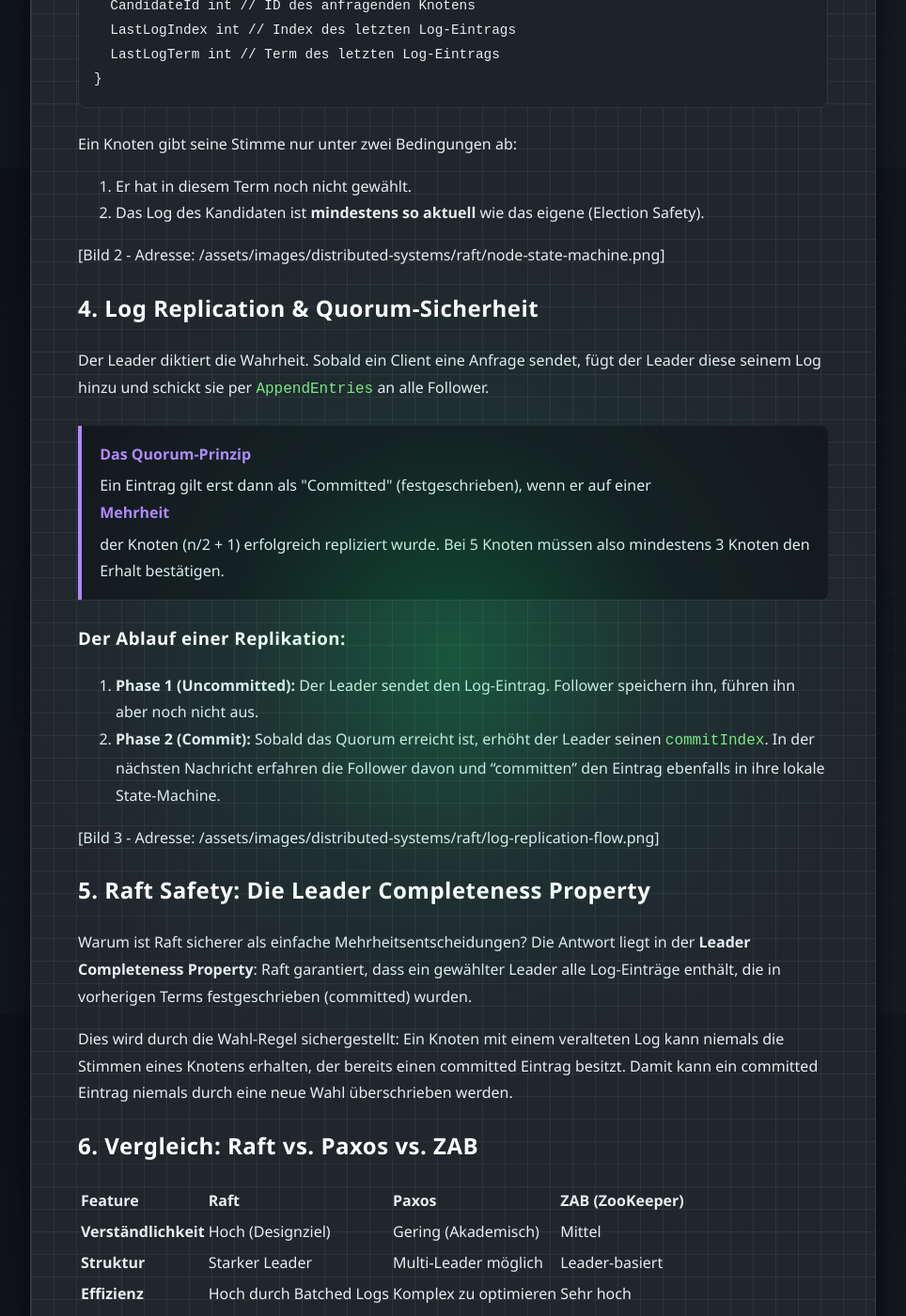
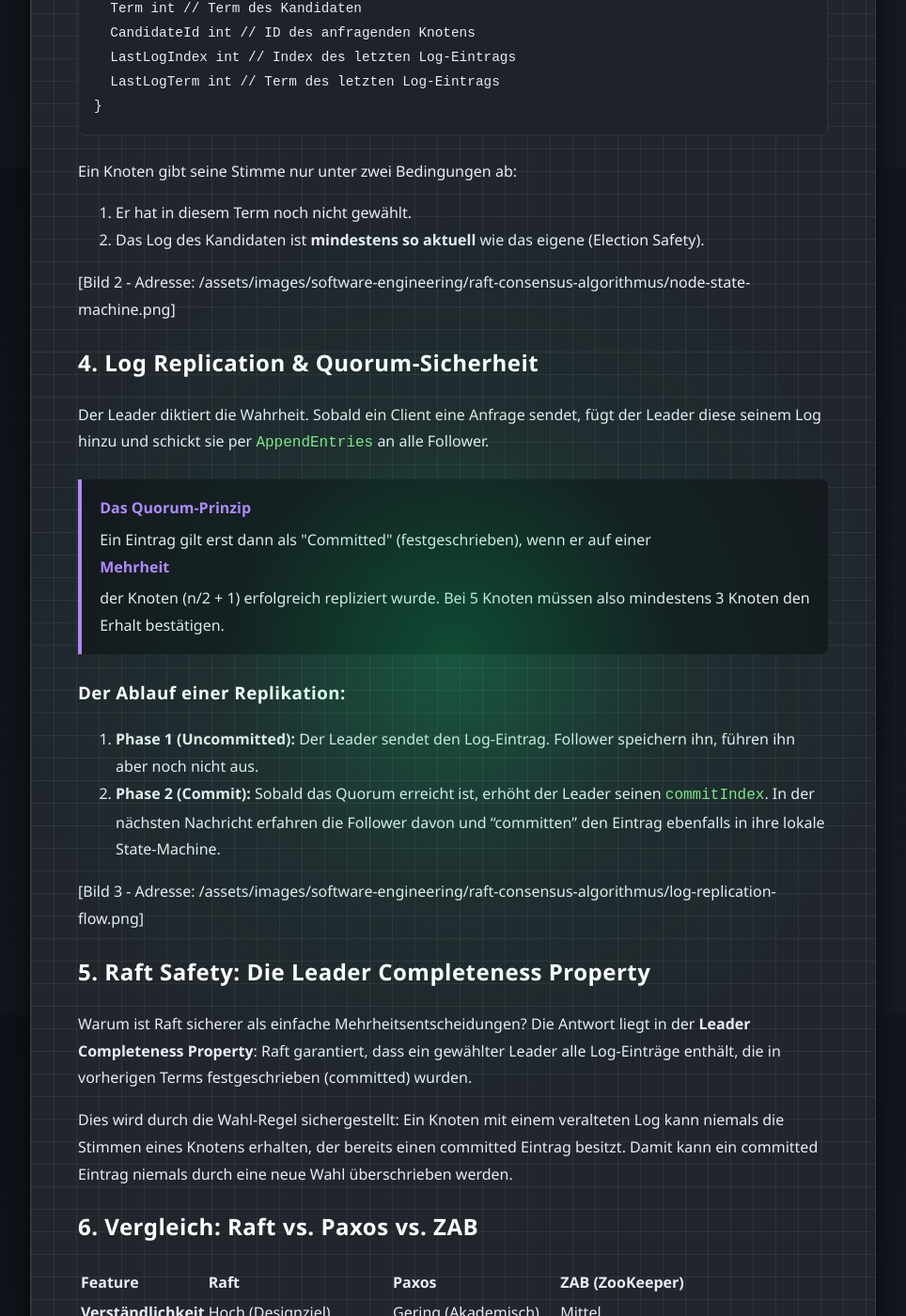
Before and after one commit to AntonRfl/AntonRfl.github.io, a Jekyll site: the page built from _posts/2026-05-08-raft-consensus-algorithmus.md, in a window 1280 px wide and 1400 px high, scrolled down 1621 px. Shown: the whole window at 94% size, without its empty margins (158-1122 px from the left). Built offline with Jekyll 4.4.1, drawn with Linux system fonts in a browser that asks for light colours; some of the changed text lies outside the part shown.

Commit message:
Fix image paths in Raft consensus algorithm post
Updated image paths to reflect new directory structure for Raft consensus algorithm documentation.

```diff
--- a/_posts/2026-05-08-raft-consensus-algorithmus.md
+++ b/_posts/2026-05-08-raft-consensus-algorithmus.md
@@ -45,7 +45,8 @@
 Ein Zustand, in dem ein verteiltes System aufgrund einer Netzwerkpartition in zwei oder mehr unabhängige Sub-Cluster zerfällt, die jeweils glauben, die alleinige Kontrolle über die Daten zu haben. Dies führt zwangsläufig zu Datenkorruption.
 </div>
 
-[Bild 1 - Adresse: /assets/images/distributed-systems/raft/split-brain-partition.png]
+assets/images/software-engineering/raft-consensus-algorithmus
+[Bild 1 - Adresse: /assets/images/software-engineering/raft-consensus-algorithmus/split-brain-partition.png]
 
 Um dies zu verhindern, muss ein System **Linearisierbarkeit** garantieren: Es muss sich nach außen hin so verhalten, als gäbe es nur eine einzige, atomare Kopie der Daten.
 
@@ -75,7 +76,7 @@
 1. Er hat in diesem Term noch nicht gewählt.
 2. Das Log des Kandidaten ist **mindestens so aktuell** wie das eigene (Election Safety).
 
-[Bild 2 - Adresse: /assets/images/distributed-systems/raft/node-state-machine.png]
+[Bild 2 - Adresse: /assets/images/software-engineering/raft-consensus-algorithmus/node-state-machine.png]
 
 ## 4. Log Replication & Quorum-Sicherheit
 
@@ -91,7 +92,7 @@
 1. **Phase 1 (Uncommitted):** Der Leader sendet den Log-Eintrag. Follower speichern ihn, führen ihn aber noch nicht aus.
 2. **Phase 2 (Commit):** Sobald das Quorum erreicht ist, erhöht der Leader seinen `commitIndex`. In der nächsten Nachricht erfahren die Follower davon und "committen" den Eintrag ebenfalls in ihre lokale State-Machine.
 
-[Bild 3 - Adresse: /assets/images/distributed-systems/raft/log-replication-flow.png]
+[Bild 3 - Adresse: /assets/images/software-engineering/raft-consensus-algorithmus/log-replication-flow.png]
 
 ## 5. Raft Safety: Die Leader Completeness Property
 
```
